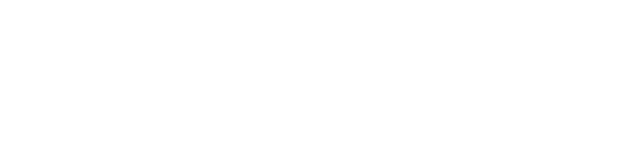
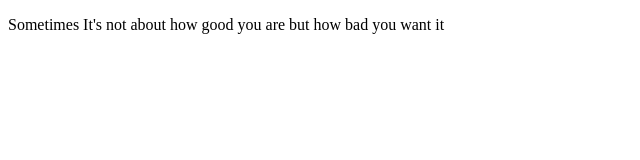
Before and after one commit to FlajszerMichal/project1, a plain HTML site: page index.html in a window 1280 px wide. Shown: the whole page, without its empty margins (0-640 px from the left). Drawn offline with Linux system fonts and the light colour scheme.

Commit message:
add new section intro

```diff
--- a/index.html
+++ b/index.html
@@ -6,6 +6,11 @@
 		<link rel="stylesheet" href="https://cdnjs.cloudflare.com/ajax/libs/font-awesome/5.9.0/css/all.min.css">
 	</head>
 	<body>
+		<section class="intro">
+            		<div class="container">
+                		<p>Sometimes It's not about how good you are but how bad you want it</p>
+            		</div>
+        	</section>
 
 	</body>
 </html>
```
